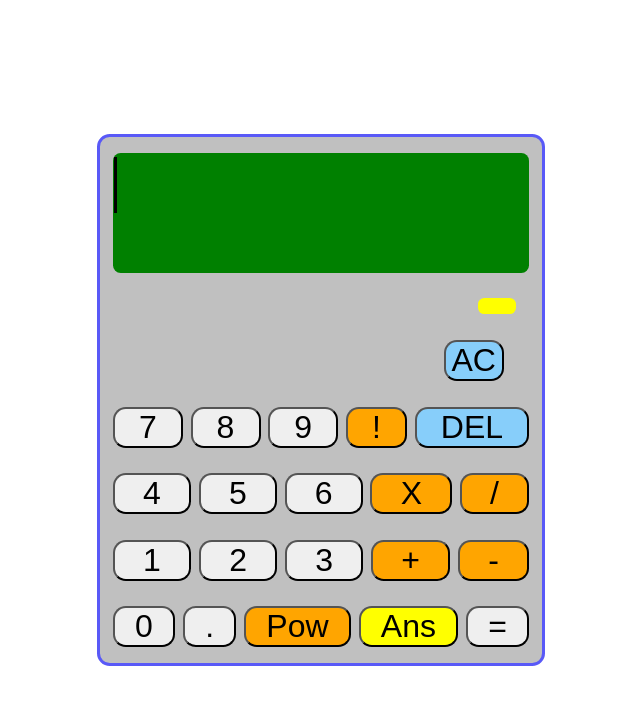
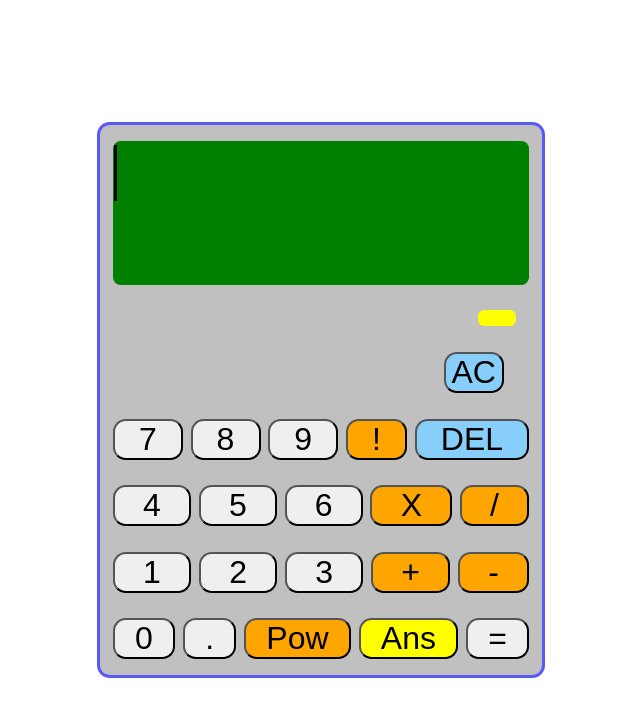
Before and after one commit to emShalaby/Calculator, a plain HTML site: page index.html in a window 1280 px wide. Shown: the whole page, without its empty margins (319-959 px from the left). Drawn offline with Linux system fonts and the light colour scheme; a web font is replaced by a local one.

Commit message:
max-height to hight and reduce min-hight for screen

```diff
--- a/stylesheet.css
+++ b/stylesheet.css
@@ -45,16 +45,15 @@ body,html{
 .screen{
 
     min-width: 100px;
-    max-height: 18vh;
-    min-height: 120px;
+    height: 18vh;
+
+    min-height: 40px;
     background: green;
     align-self: center;
     border-radius: .6vw;
     display: flex;
     flex-wrap: wrap;
     width: 100%;
-    height: 100%;
-    flex-grow: 1;
 }
 
 .keys{
```
